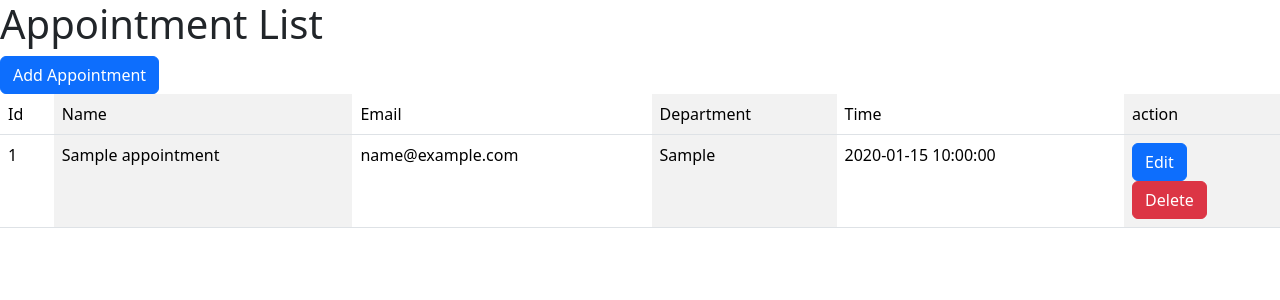
After one commit to machiavelli29prince-rgb/HospitalWebActivityFinals, a PHP site: page /users.php in a window 1280 px wide. The commit adds this page. Shown: the top 300 px of the page. Run offline with PHP 8.4, Linux system fonts and the light colour scheme; tables that the repository leaves empty or names only in its code hold one stand-in row (values such as "Sample post"); some libraries are stand-ins or nearby versions.

Commit message:
added a user interface after login

```diff
--- a/public/html/appointLib.php
+++ b/public/html/appointLib.php
@@ -56,7 +56,7 @@ class Appointment {
         return $this->db->set();
     }
 
-    // Fetch appointments for a specific department (Crucial for doctor.php!)
+    // Fetch appointments for a specific department (Crucial for doctor.php)
     function getAppointmentsByDepartment($department){
         $this->db->query("SELECT * FROM appointments WHERE department = :department ORDER BY id DESC");
         $this->db->bind(":department", $department);
--- /dev/null
+++ b/public/html/users.php
@@ -0,0 +1,95 @@
+<?php
+require_once("appointLib.php");
+
+$post=new Appointment();
+$posts=$post->getAppointments();
+
+?>
+
+
+<!DOCTYPE html>
+<html lang="en">
+<head>
+    <meta charset="UTF-8">
+    <meta name="viewport" content="width=device-width, initial-scale=1.0">
+    <link href="https://cdn.jsdelivr.net/npm/bootstrap@5.3.8/dist/css/bootstrap.min.css" rel="stylesheet" integrity="sha384-sRIl4kxILFvY47J16cr9ZwB07vP4J8+LH7qKQnuqkuIAvNWLzeN8tE5YBujZqJLB" crossorigin="anonymous">
+    <script src="https://cdn.jsdelivr.net/npm/sweetalert2@11"></script>
+    <title>Document</title>
+</head>
+<body>
+    <h1>Appointment List</h1>
+    <a href="AddPost.php" class="btn btn-primary">Add Appointment</a>
+
+    <table class="table table-striped-columns">
+        <tr>
+            <td>Id</td>
+            <td>Name</td>
+            <td>Email</td>
+            <td>Department</td>
+            <td>Time</td>
+            <td>action</td>
+        </tr>
+        <?php foreach($posts as $post){ ?>
+        <tr>
+            <td><?php echo $post->id; ?></td>
+            <td><?php echo $post->name; ?></td>
+            <td><?php echo $post->email; ?></td>
+            <td><?php echo $post->department; ?></td>
+            <td><?php echo $post->time; ?></td>
+            <td><a href=<?php echo "updateAppointment.php?id=".$post->id?> class="btn btn-primary">Edit</a>
+            <br>
+            <a href="javascript:void(0);" class="btn btn-danger" onclick="deleteAppointment(<?php echo $post->id; ?>)">Delete</a></td>
+        </tr>
+        <?php } ?>
+    </table>
+
+    <script src="https://cdn.jsdelivr.net/npm/bootstrap@5.3.8/dist/js/bootstrap.bundle.min.js" integrity="sha384-FKyoEForCGlyvwx9Hj09JcYn3nv7wiPVlz7YYwJrWVcXK/BmnVDxM+D2scQbITxI" crossorigin="anonymous"></script>
+
+    <?php if(isset($_GET['added'])) { ?>
+    <script>
+    Swal.fire({
+        icon: 'success',
+        title: 'Success!',
+        text: 'Appointment added successfully'
+    });
+    </script>
+    <?php } ?>
+
+    <?php if(isset($_GET['deleted'])) { ?>
+    <script>
+    Swal.fire({
+        icon: 'success',
+        title: 'Deleted!',
+        text: 'Appointment deleted successfully'
+    });
+    </script>
+    <?php } ?>
+
+    <script>
+    function deleteAppointment(id){
+        Swal.fire({
+            title: "Are you sure?",
+            text: "This action cannot be undone!",
+            icon: "warning",
+            showCancelButton: true,
+            confirmButtonText: "Yes, delete it!"
+        }).then((result) => {
+            if(result.isConfirmed){
+                window.location.href = "deleteAppointment.php?id=" + id;
+            }
+        });
+    }
+    </script>
+
+
+    <?php if(isset($_GET['updated'])) { ?>
+    <script>
+    Swal.fire({
+        icon: 'success',
+        title: 'Updated!',
+        text: 'Appointment updated successfully'
+    });
+    </script>
+    <?php } ?>
+</body>
+</html>
```
